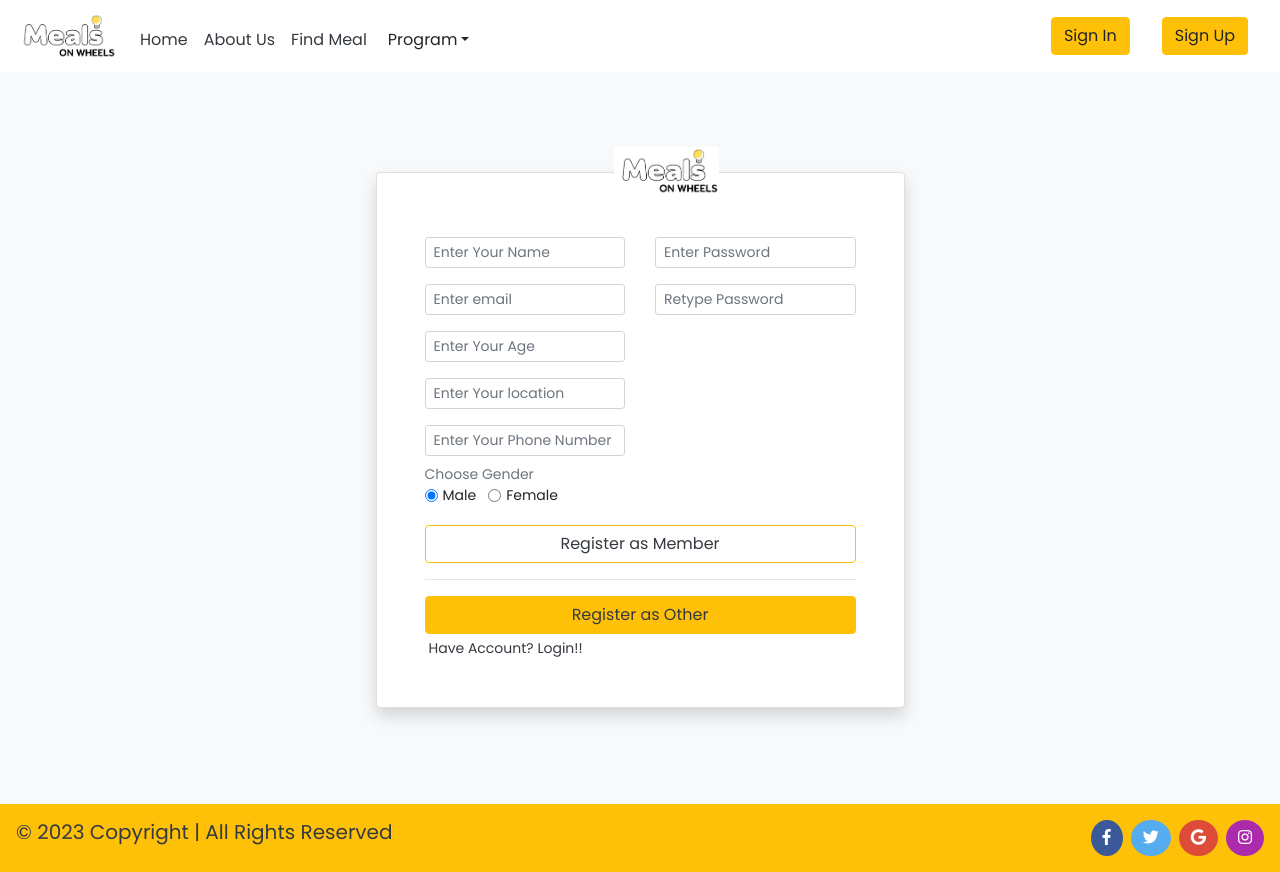
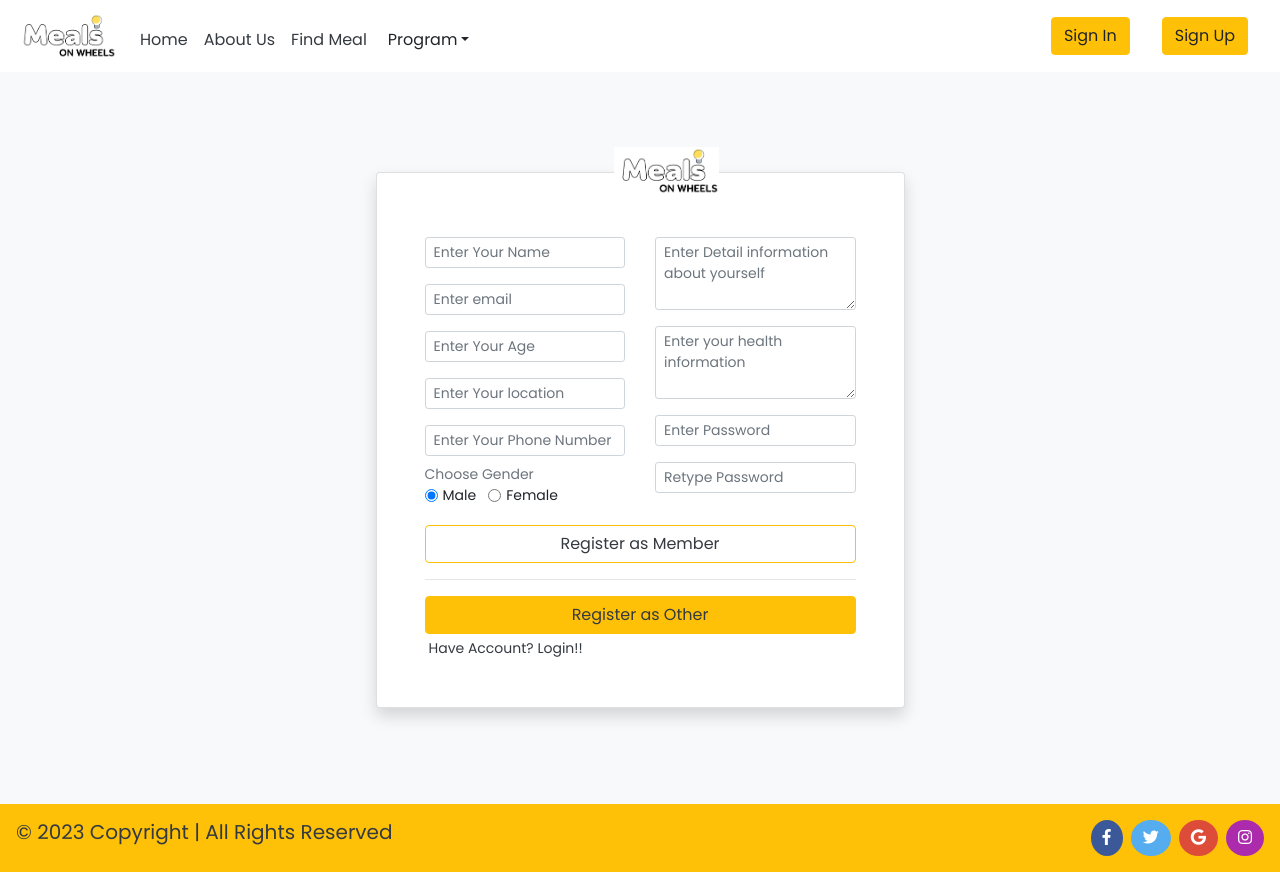
Before and after one commit to thinzarwinluck/HNDC_Unit22_Application-Development_mow_frontend, a React (Vite) app: page /register in a window 1280 px wide. Built offline with nearby package versions, Linux system fonts and the light colour scheme; a web font is replaced by a local one.

Commit message:
add field in registration page

```diff
--- a/src/register/Register.jsx
+++ b/src/register/Register.jsx
@@ -25,7 +25,9 @@ const Register = () => {
   const [experience, setExperience] = useState("");
   const [selectedGender, setGender] = useState("Male");
   const [phone, setPhone] = useState("");
-  const [selectedWork , setSelectedWork] = useState("Part Time")
+  const [selectedWork , setSelectedWork] = useState("Part Time");
+  const [detailInformation, setDetailInformation] = useState("");
+  const [healthInformation , setHealthInformation] = useState("")
 
   const getUserLocation = (callback) => {
     navigator.geolocation.getCurrentPosition(
@@ -91,7 +93,7 @@ const Register = () => {
 
     switch (type) {
       case 'member':
-        status = mainTest ;
+        status = mainTest && detailInformation !=="" && healthInformation !=="";
         break;
 
       default:
@@ -195,9 +197,11 @@ const Register = () => {
                         />
                       ))}
                     </Form.Group>
+
+
                   </div>
                   <div className="col-6">
-                  {formType !== "member" && (
+                  {formType !== "member" ? (
   <>
     <Form.Group className="mb-3" controlId="role">
       <Form.Select
@@ -221,6 +225,30 @@ const Register = () => {
         placeholder="Enter Your Experience"
         value={password}
         onChange={(e) => setPassword(e.target.value)}
+        size="sm"
+      />
+    </Form.Group>
+  </>
+) : (
+  <>
+    <Form.Group className="mb-3" controlId="detailInformation">
+      <Form.Control
+        as="textarea"
+        rows={3}
+        placeholder="Enter Detail information about yourself"
+        value={detailInformation}
+        onChange={(e) => setDetailInformation(e.target.value)}
+        size="sm"
+      />
+    </Form.Group>
+
+    <Form.Group className="mb-3" controlId="healthInformation">
+      <Form.Control
+        as="textarea"
+        rows={3}
+        placeholder="Enter your health information"
+        value={healthInformation}
+        onChange={(e) => setHealthInformation(e.target.value)}
         size="sm"
       />
     </Form.Group>
```
